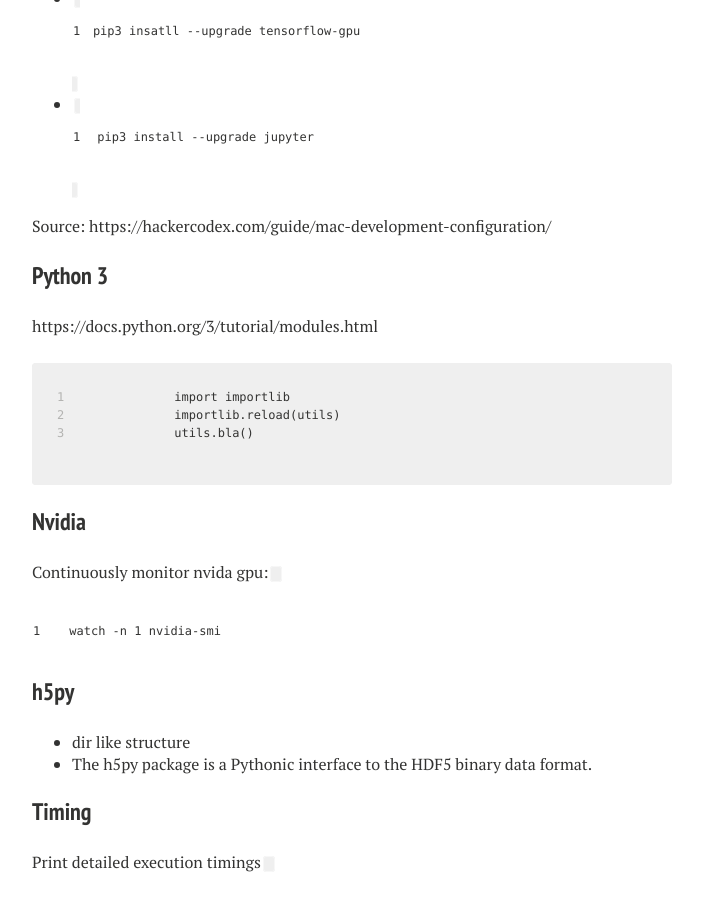
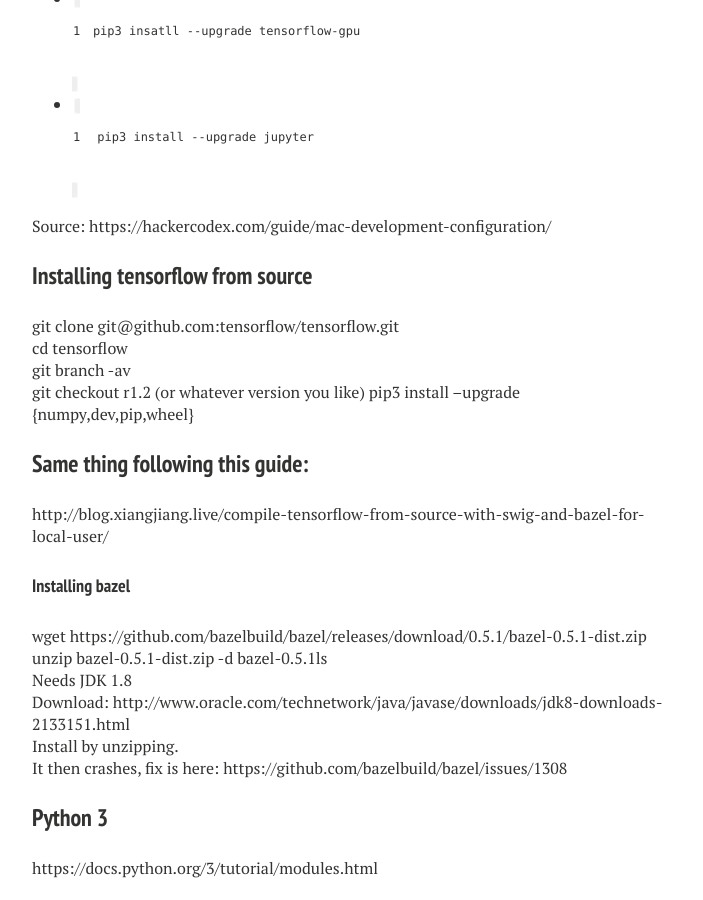
Before and after one commit to francisengelmann/francisengelmann.github.io, a Jekyll site: the page built from snippets.md, in a window 1280 px wide and 900 px high, scrolled down 1560 px. Shown: the whole window, without its empty margins (288-991 px from the left). Built offline with Jekyll 4.4.1, drawn with Linux system fonts in a browser that asks for light colours; nearby versions of some CDN libraries; our own code applies the rules of GitHub Pages for plain Markdown files.

Commit message:
Update snippets.md

````diff
--- a/snippets.md
+++ b/snippets.md
@@ -26,6 +26,27 @@
 - ```pip3 install --upgrade jupyter```
 
 Source: https://hackercodex.com/guide/mac-development-configuration/
+
+### Installing tensorflow from source
+git clone git@github.com:tensorflow/tensorflow.git
+cd tensorflow
+git branch -av
+git checkout r1.2  (or whatever version you like)
+pip3 install --upgrade {numpy,dev,pip,wheel}
+
+### Same thing following this guide:
+http://blog.xiangjiang.live/compile-tensorflow-from-source-with-swig-and-bazel-for-local-user/
+
+#### Installing bazel
+wget https://github.com/bazelbuild/bazel/releases/download/0.5.1/bazel-0.5.1-dist.zip
+unzip bazel-0.5.1-dist.zip -d bazel-0.5.1ls
+
+Needs JDK 1.8
+Download: http://www.oracle.com/technetwork/java/javase/downloads/jdk8-downloads-2133151.html
+Install by unzipping.
+
+It then crashes, fix is here:
+https://github.com/bazelbuild/bazel/issues/1308
 
 ### Python 3
 https://docs.python.org/3/tutorial/modules.html
````
